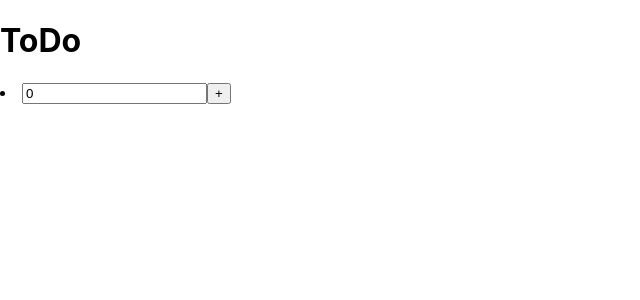
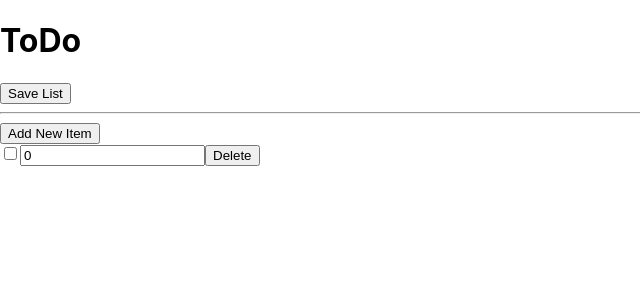
Before and after one commit to awhite2490/todolist, a React (Create React App) app: page / in a window 1280 px wide. Shown: the top 300 px of the page, without its empty margins (0-640 px from the left). Built offline with nearby package versions, Linux system fonts and the light colour scheme.

Commit message:
checking in before attempting to lift state out of list and breaking everything

```diff
--- a/src/App.js
+++ b/src/App.js
@@ -1,6 +1,6 @@
 import React from 'react';
 import './App.css';
-import List from './List.js';
+import List from './Components/List.js';
 
 class App extends React.Component {
   constructor(props) {
@@ -10,10 +10,17 @@ class App extends React.Component {
     }
   }
 
+  save() {
+    var foo = JSON.stringify(this.state);
+    alert(foo);
+  }
+
   render() {
     return (
       <div>
         <h1>ToDo</h1>
+        <button onClick={() => this.save()}>Save List</button>
+        <hr/>
         {this.state.list}
       </div>
     );
--- /dev/null
+++ b/src/Components/Item.js
@@ -0,0 +1,15 @@
+import React from "react";
+
+class Item extends React.Component {
+    render() {
+        return (
+            <div>
+                <input type="checkbox"/>
+                <input type="textbox" value={this.props.value}/>
+                <button onClick={() => this.props.removeItem(this.props.value)}>Delete</button>
+            </div>
+        )
+    }
+}
+
+export default Item
--- a/src/List.js
+++ b/src/Components/List.js
@@ -34,6 +34,7 @@ class List extends React.Component {
         }
         return (
             <div>
+                <button onClick={() => this.addItem()}>Add New Item</button>
                 {this.state.items}
             </div>
         )
--- a/src/Item.js
+++ /dev/null
@@ -1,17 +0,0 @@
-import React from "react";
-
-class Item extends React.Component {
-    render() {
-        return (
-            <li>
-                <input type="textbox" value={this.props.value} />
-                <button onClick={() => this.props.addItem()}>+</button>
-                {this.props.value > 0 &&
-                    <button onClick={() => this.props.removeItem(this.props.value)}>-</button>
-                }
-            </li>
-        )
-    }
-}
-
-export default Item
```
